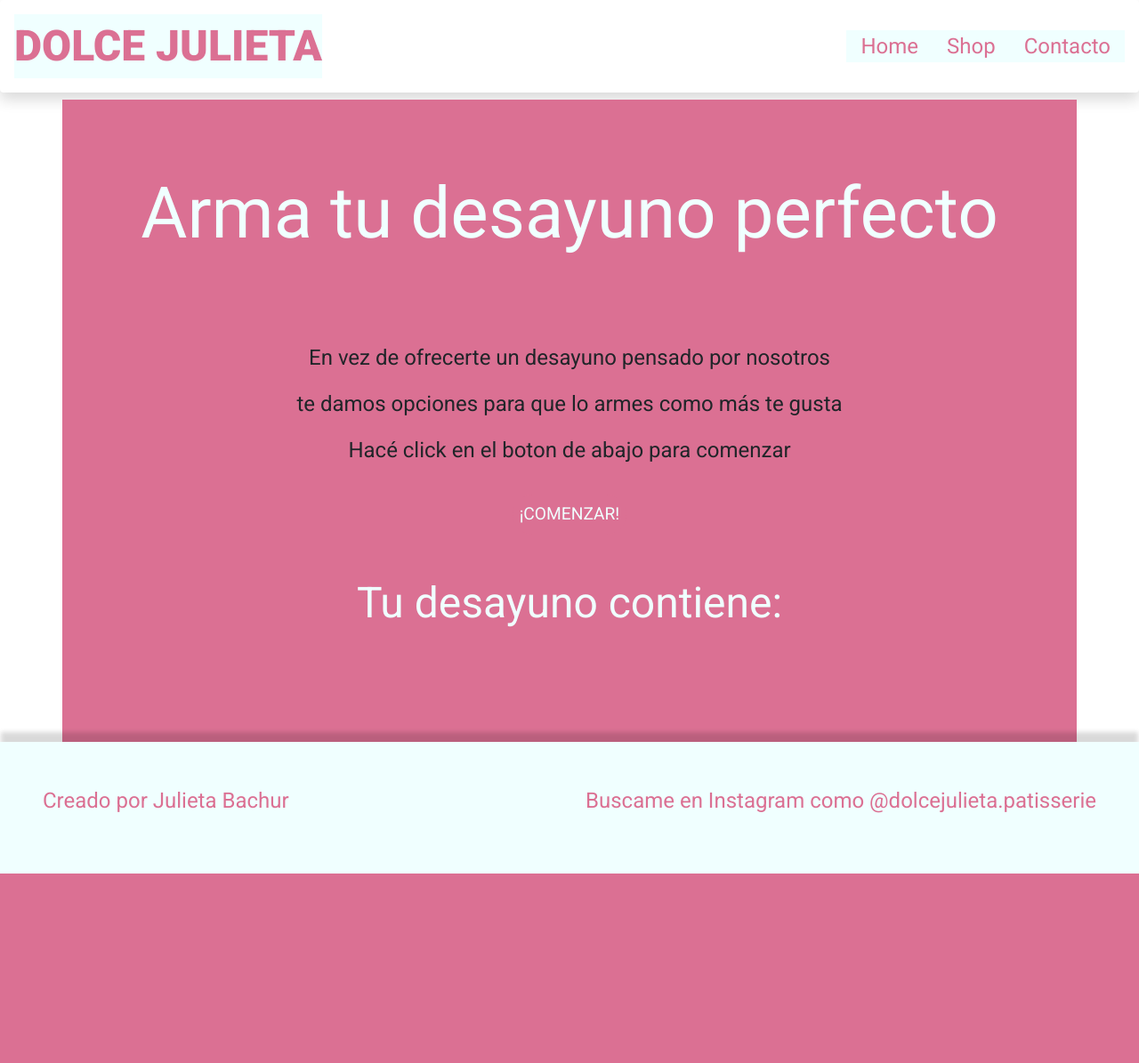
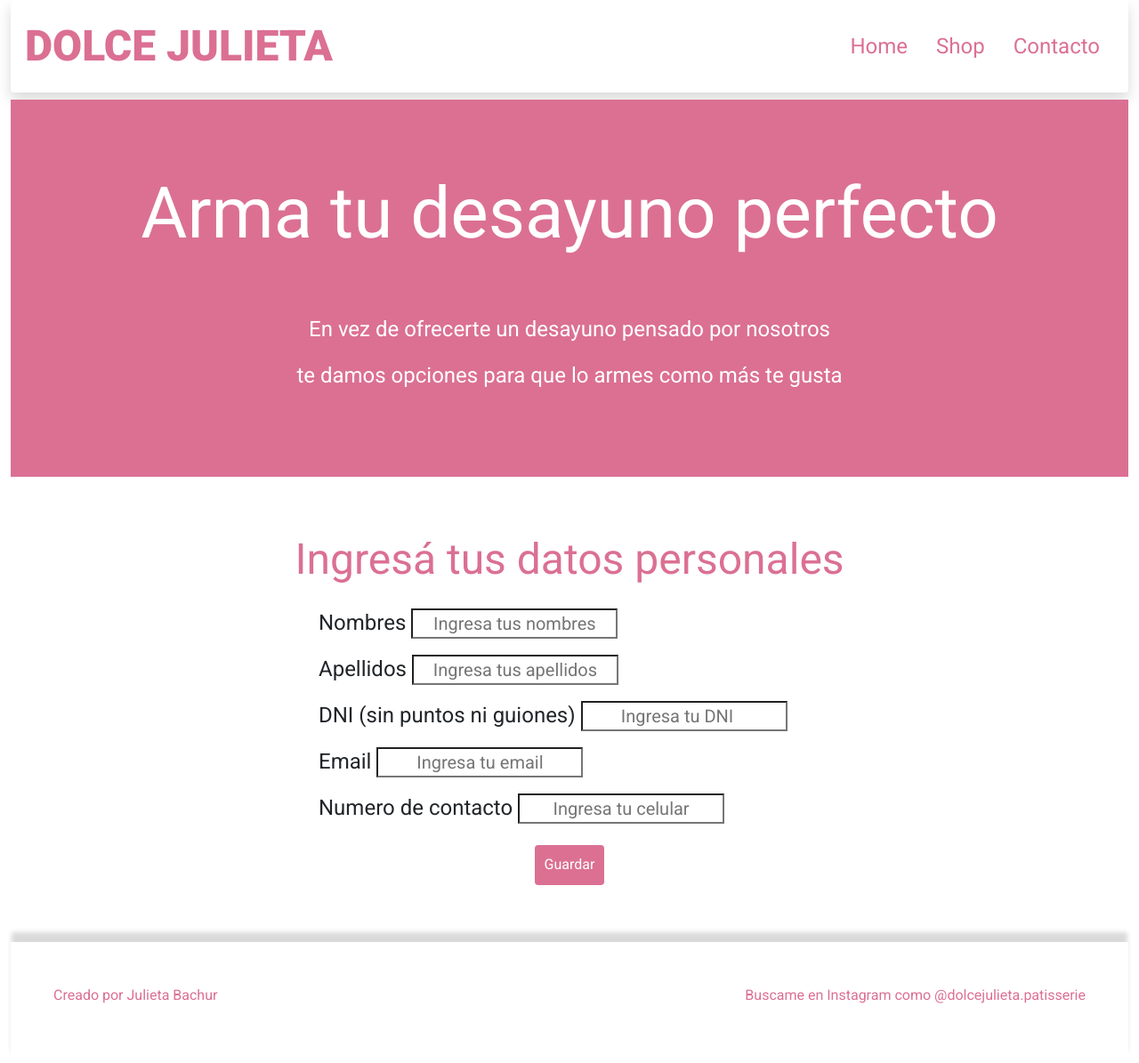
Before and after one commit to Julietabachur/formDesayuno, a plain HTML site: page index.html in a window 1280 px wide. Shown: the whole page at 89% size. Before the commit the page ends 982 px from the top, so only its background shows below. Drawn offline with nearby package versions, Linux system fonts and the light colour scheme.

Commit message:
creo formulario

```diff
--- a/classes.js
+++ b/classes.js
@@ -1,4 +1,4 @@
-class Tortas {
+class Producto {
     constructor (nombre , precio , descripcion, cantidad) {
        this.nombre = nombre,
        this.precio = precio,
@@ -7,30 +7,11 @@ class Tortas {
     }
 }
 
-class Salado {
-    constructor (nombre , precio , descripcion, cantidad) {
-       this.nombre = nombre,
-       this.precio = precio,
-       this.cantidad = cantidad,
-       this.descripcion = descripcion
+class Usuario {
+    constructor (nombreCompleto , dni , email , celular) {
+    this.nombreCompleto = nombreCompleto,
+    this.dni = dni,
+    this.email = email ,
+    this.celular = celular
     }
 }
-
-
-class Bebida {
-    constructor (nombre , precio , descripcion, cantidad) {
-       this.nombre = nombre,
-       this.precio = precio,
-       this.cantidad = cantidad,
-       this.descripcion = descripcion
-    }
-}
-
-class Regalo {
-    constructor (nombre , precio , descripcion, cantidad) {
-       this.nombre = nombre,
-       this.precio = precio,
-       this.cantidad = cantidad,
-       this.descripcion = descripcion
-    }
-}
--- a/index.html
+++ b/index.html
@@ -12,7 +12,7 @@
     <link rel="stylesheet" href="style.css" />
     <title>Practica JS 2</title>
   </head>
-  <body>
+  <body class="container-fluid">
     <header class="shadow p-3 mb-2 bg-body rounded">
       <div id="logo"><span>DOLCE JULIETA</span></div>
       <nav class="d-flex justify-content">
@@ -23,21 +23,45 @@
         </ul>
       </nav>
     </header>
-    <main class="container">
-      <section>
+    <main >
         <h1>Arma tu desayuno perfecto</h1>
         <p>En vez de ofrecerte un desayuno pensado por nosotros</p>
         <p>te damos opciones para que lo armes como más te gusta</p>
-        <p>Hacé click en el boton de abajo para comenzar</p>
+    </main>
+    <section class="m-5">
+      <form action="" >
+        <fieldset>
+          <h2>Ingresá tus datos personales</h2>
+          <div class="d-flex flex-wrap flex-column align-items-start offset-3 col-6 justify-content-start">
+            <label class="fs-4" for="nombres">Nombres
+              <input class="fs-5" type="text" name="nombres" id="nombres" placeholder="Ingresa tus nombres">
+            </label>
+            <label class="fs-4" for="apellidos">Apellidos
+              <input class="fs-5" type="text" name="apellidos" id="apellidos" placeholder="Ingresa tus apellidos">
+            </label>
+            <label class="fs-4" for="DNI">DNI (sin puntos ni guiones)
+              <input class="fs-5" type="number" name="DNI" id="DNI" placeholder="Ingresa tu DNI">
+            </label>
+            <label class="fs-4" for="email">Email
+              <input class="fs-5"  type="email" name="email" id="email" placeholder="Ingresa tu email">
+            </label>
+            <label class="fs-4" for="celular">Numero de contacto
+              <input class="fs-5" type="tel" name="celular" id="celular" placeholder="Ingresa tu celular">
+            </label>
+          </div>
+          <input class="btn" type="submit" value="Guardar">
+        </fieldset>
+      </form>
+    </section>
+        <!-- <p>Hacé click en el boton de abajo para comenzar</p>
         <button id="btncomenzar">¡COMENZAR!</button>
-      </section>
+
       <div id="divLista">
         <h2>Tu desayuno contiene:</h2>
         <ul  id="lista"></ul>
         <div  id="divTotal" class="d-flex justify-content align-content flex-wrap flex-column"></div>
-      </div>
-    </main>
-    <footer class="">
+      </div> -->
+    <footer>
       <div>
         <p>Creado por Julieta Bachur</p>
       </div>
--- a/index.js
+++ b/index.js
@@ -1,27 +1,27 @@
 //tortas
-const chocotorta = new Tortas ("Chocotorta", 400, 1, "Crema de dulce de leche y queso con chocolinas");
-const pastafrola = new Tortas ("Pastafrola", 350, "Masa frola rellena de dulce de membrillo");
+const chocotorta = new Producto ("Chocotorta", 400, 1, "Crema de dulce de leche y queso con chocolinas");
+const pastafrola = new Producto ("Pastafrola", 350, "Masa frola rellena de dulce de membrillo");
 
 //salado
-const chipa = new Salado ("Chipa", 250, 3, "Chipa casero de 2 quesos" );
-const sandwich = new Salado ("Sandwich", 500, 4, "4 triangulos de miga" );
+const chipa = new Producto ("Chipa", 250, 3, "Chipa casero de 2 quesos" );
+const sandwich = new Producto ("Sandwich", 500, 4, "4 triangulos de miga" );
 
 //bebida
-const limonada = new Bebida ("Limonada", 250, 1,"Limonada con menta y jengibre");
-const cafe = new Bebida ("Cafe", 300, 1, "Cafe con leche");
+const limonada = new Producto ("Limonada", 250, 1,"Limonada con menta y jengibre");
+const cafe = new Producto ("Cafe", 300, 1, "Cafe con leche");
 
 //regalo
-const taza = new Regalo ("Taza", 700, 1, "Taza de cerámica");
-const peluche = new Regalo ("Peluche", 1500, 1, "Peluche con corazon");
+const taza = new Producto ("Taza", 700, 1, "Taza de cerámica");
+const peluche = new Producto ("Peluche", 1500, 1, "Peluche con corazon");
 
 //arrays vacios de desayuno y precio el desayuno
 let desayuno = []
 let totalDesayuno = []
 
 //traigo el div de la lista y la lista
-let divLista = document.getElementById("divLista")
-let lista = document.getElementById("lista")
-let divTotal = document.getElementById("divTotal")
+// let divLista = document.getElementById("divLista")
+// let lista = document.getElementById("lista")
+// let divTotal = document.getElementById("divTotal")
 
 //funcion precio del desayuno
 let preciofinal = () => {
@@ -40,8 +40,6 @@ let reiniciar = () =>{
   totalDesayuno = []
   armadoDesayuno()
 }
-
-
 
 //boton que reinicia simulador
   let botonReiniciar = document.createElement("button")
--- a/style.css
+++ b/style.css
@@ -1,8 +1,8 @@
 *{
     margin: 0;
     padding: 0;
-    background-color: palevioletred;
     font-family: 'Roboto', sans-serif;
+    background-color: white;
     text-align: center;
 }
 
@@ -10,25 +10,25 @@ header{
     display: flex;
     justify-content: space-between;
     align-items: center;
-    background-color: azure;
+    background-color: white;
     color: palevioletred;
     padding: 0 1rem;
 
 }
 
 #logo span{
-    background-color: azure;
+    background-color: white;
     font-size: 3rem;
     font-weight: 600;
 }
 
 header div{
-    background-color: azure;
+    background-color: white;
     align-items: center;
 }
 
 nav{
-    background-color: azure;
+    background-color: white;
     display: flex;
 }
 
@@ -37,7 +37,7 @@ ul{
     display: flex;
     justify-content: flex-start;
     flex-flow: row wrap;
-    background-color: azure;
+    background-color: white;
     margin: 0;
     padding: 0;
 }
@@ -47,7 +47,7 @@ li{
     justify-content: flex-start;
     align-items: center;
     margin: 0 1rem;
-    background-color: azure;
+    background-color: white;
     font-size: 1.5rem;
 }
 
@@ -57,12 +57,12 @@ li{
 
 #divLista p{
     font-size: 2rem;
-    color: azure;
+    color: white;
 }
 
 .botonComenzar {
-    color: azure;
-    border: 1.5rem azure ;
+    color: white;
+    border: 1.5rem white ;
     padding: 0.5rem;
     margin: 1rem;
     font-size: 1.2rem;
@@ -70,8 +70,8 @@ li{
 }
 
 /* .botonReiniciar{
-    color: azure;
-    border: 1.5rem azure ;
+    color: white;
+    border: 1.5rem white ;
     padding: 0.5rem;
     margin: 1rem;
     font-size: 1.2rem;
@@ -97,8 +97,9 @@ li{
 
 h1{
     font-size: 5rem;
-    color: azure;
-    margin-bottom: 6rem;
+    color: white;
+    background-color: palevioletred;
+    margin-bottom: 4rem;
     display: flex;
     justify-content: center;
     flex-wrap: wrap;
@@ -106,7 +107,7 @@ h1{
 
 h2{
     font-size: 3rem;
-    color: azure;
+    color: palevioletred;
     margin: 1rem;
     display: flex;
     justify-content: center;
@@ -115,10 +116,33 @@ h2{
 
 main{
     padding: 5rem;
+    background-color: palevioletred;
 }
 
-p{
+main p{
     font-size: 1.5rem;
+    background-color: palevioletred;
+    color: white;
+}
+
+.btn{
+    background-color: palevioletred;
+    color: white;
+    font-size: 1rem;
+    font-weight: 400;
+    padding: 0.6rem;
+    margin: 1rem;
+}
+
+.btn:hover{
+    background-color: white;
+    color: palevioletred;
+    box-shadow: 0px 0px 32px 0px palevioletred;
+    border: 0.5rem palevioletred;
+
+}
+label{
+    margin: 0.5rem;
 }
 
 footer{
@@ -126,7 +150,7 @@ footer{
     justify-content: space-between;
     padding: 3rem;
     box-shadow: 0px -12px 5px -1px rgba(0,0,0,.15);
-    background-color: azure;
+    background-color: white;
     color: palevioletred;
 
 }
@@ -135,9 +159,5 @@ footer div{
  display: flex;
  align-items: center;
  flex-flow: column wrap;
- background-color: azure;
+ background-color: white;
 }
-
-footer div p{
-    background-color: azure;
-}
```
